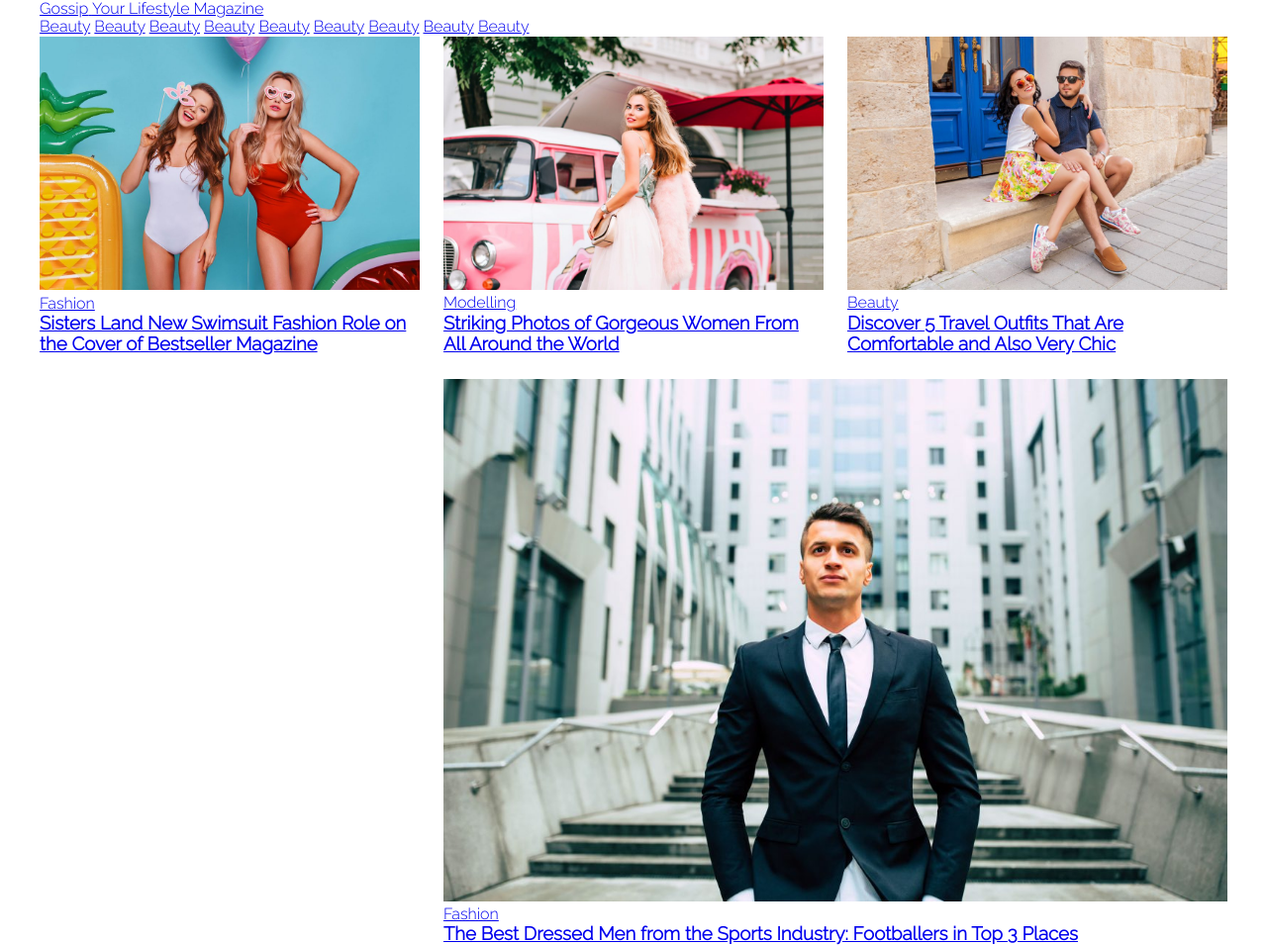
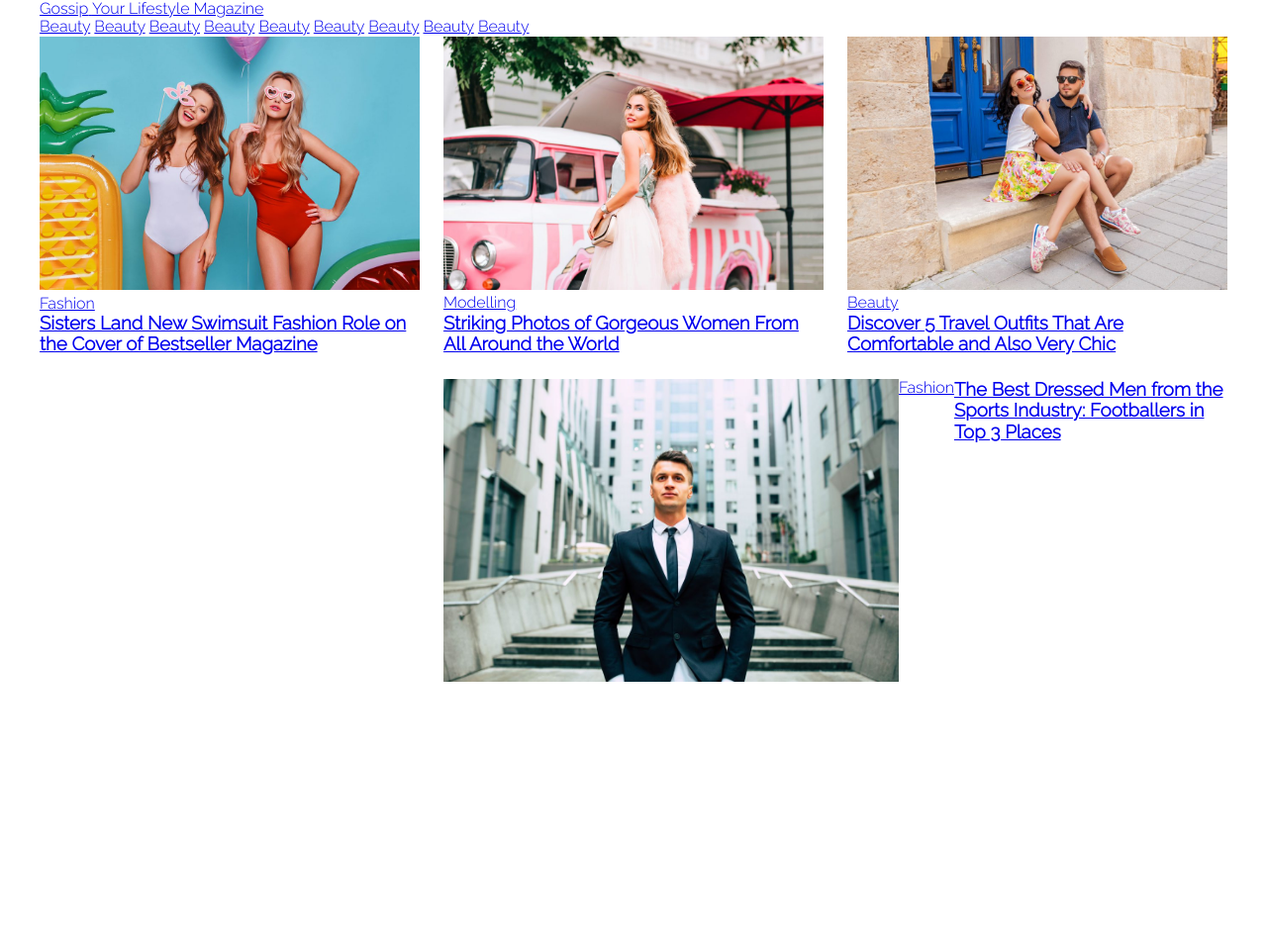
Before and after one commit to lekalekal/gossip, a website: page dev/index.html in a window 1280 px wide. Shown: the whole page at 99% size. After the commit the page ends 800 px from the top, so only its background shows below. Drawn offline with nearby package versions, Linux system fonts and the light colour scheme; files that its build step writes are made by us from their sources.

Commit message:
encore un commit

```diff
--- a/dev/css/layout/_general.scss
+++ b/dev/css/layout/_general.scss
@@ -22,4 +22,9 @@ img{
 }
 .double{
     grid-area: d;
+    flex-direction: row;
 }
+article{
+    display: flex;
+    flex-direction: column;
+}
```
Also changed, not shown: prod/css/styles.min.css, 1 other file.
